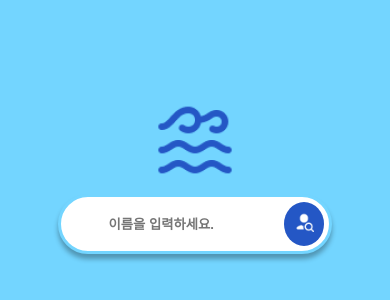
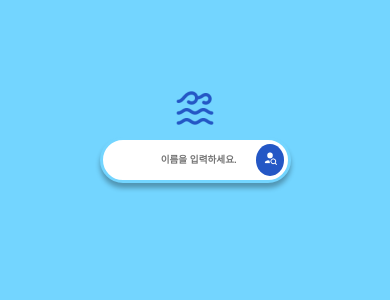
Before and after one commit to RIDE-THE-WAVE/Frontend, a React (Create React App) app in the folder ride-the-wave/: page / in a window 390 px wide. Shown: the part 198-498 px from the top of the page. Built offline with nearby package versions, Linux system fonts and the light colour scheme.

Commit message:
FIX: 로그인페이지 반응형 수정 #9

```diff
--- a/ride-the-wave/src/component/login/Login.js
+++ b/ride-the-wave/src/component/login/Login.js
@@ -34,16 +34,16 @@ function Login() {
                     <div className={styles.search_box}>
                         <div className={styles.put_search_data_section}>
                             <div></div>
+                            <div className={styles.input_box}>
                                 <input
                                     type="text"
                                     placeholder="이름을 입력하세요."
                                     value={username}
                                     onChange={(e) => setUsername(e.target.value)}
                                     onKeyUp={handleLoginByEnter} />
-                            <div onClick={handleLogin}>
-                                <div className={styles.search_img}>
+                            </div>
+                            <div className={styles.search_img} onClick={handleLogin}>
                                 <img src={search_client} alt="search_client"/>
-                                </div>
                             </div>
                         </div>
                     </div>
--- a/ride-the-wave/src/component/login/Login.module.css
+++ b/ride-the-wave/src/component/login/Login.module.css
@@ -1,89 +1,71 @@
 @media all and (max-width:767px) {
-
     .Login {
         width: 100%;
         height: 100vh;
         margin: 0 auto;
         display: grid;
         grid-template-rows: repeat(3, 1fr);
-        gap: 20px;
         background-color: #73D5FF;
-        /* outline: 3px solid red;
-        color: white;     */
     }
 
     .center_box {
         display: flex;
+        width: 100%;
         align-items: center;
         flex-direction: column;
-        /* outline: 3px solid blue;
-        color: white;
-        background-color: #73D5F1; */
     }
 
     .center_top_inner_box {
+        width: 100%;
         display: flex;
+        text-align: center;
         justify-content: center;
-        width: 100%;
-        color: white;
-        /* outline: 3px solid green;
-        background-color: #0093ff; */
+    }
+
+    .center_top_inner_box img {
+        width: 50%;
     }
 
     .center_bottom_inner_box {
+        width: 80%;
         display: flex;
-        flex: 0.3;
+        flex: 0.2;
         justify-content: center;
-        width: 100%;
-        color: white;
-        /* outline: 3px solid green;
-        background-color: #0093ff; */
     }
 
     .search_box {
-        flex: 0.7;
-        display: flex;
-        border: 0.2rem solid #73D5FF;
+        border: 3px solid #73D5FF;
         border-radius: 2rem;
         box-shadow: 0px 5px 5px rgba(0, 0, 0, 0.3);
         color: white;
         background-color: white;
-        /* outline: 3px solid purple; */
-        /* background-color: #9993ff; */
     }
 
     .put_search_data_section {
-        flex: 1;
         display: flex;
-        justify-content: flex-end;
+        justify-content: space-between;
         align-items: center;
         color: white;
-        /* outline: 3px solid cyan; */
-        /* background-color: #5553ff; */
     }
 
-    .put_search_data_section > input {
+    .input_box {
+        width: 50%;
+        display: flex;
+    }
+
+    .put_search_data_section input {
         text-align: center;
         border: none;
-        margin-right: 2em;
+        font-size: 0.6rem;
         font-weight: bold;
-        color: #2457C5;
     }
 
-    /* .put_search_data_section > span {
-        margin-right: 2em;
-        font-weight: bold;
-        color: #2457C5;
-    } */
-
     .search_img {
-        color: white;
+        width: 15%;
         align-items: end;
         background-color: #2457C5;
         border-radius: 50%;
-        margin: 10%;
-        /* outline: 3px solid cyan; */
-        /* background-color: #5553ff; */
+        margin: 2%;
     }
 
     .search_img > img {
@@ -94,91 +76,73 @@
 }
 
 @media all and (min-width: 768px) {
-
     .Login {
         width: 768px;
         height: 100vh;
         margin: 0 auto;
         display: grid;
         grid-template-rows: repeat(3, 1fr);
-        gap: 20px;
         background-color: #73D5FF;
-        /* outline: 3px solid red;
-        color: white;     */
     }
 
     .center_box {
         display: flex;
+        width: 100%;
         align-items: center;
         flex-direction: column;
-        /* outline: 3px solid blue;
-        color: white;
-        background-color: #73D5F1; */
     }
 
     .center_top_inner_box {
+        width: 100%;
         display: flex;
+        text-align: center;
         justify-content: center;
-        width: 100%;
-        color: white;
-        /* outline: 3px solid green;
-        background-color: #0093ff; */
+    }
+
+    .center_top_inner_box img {
+        width: 50%;
     }
 
     .center_bottom_inner_box {
+        width: 80%;
         display: flex;
-        flex: 0.3;
+        flex: 0.2;
         justify-content: center;
-        width: 100%;
-        color: white;
-        /* outline: 3px solid green;
-        background-color: #0093ff; */
     }
 
     .search_box {
-        flex: 0.7;
-        display: flex;
-        border: 0.2rem solid #73D5FF;
+        border: 3px solid #73D5FF;
         border-radius: 2rem;
         box-shadow: 0px 5px 5px rgba(0, 0, 0, 0.3);
         color: white;
         background-color: white;
-        /* outline: 3px solid purple; */
-        /* background-color: #9993ff; */
     }
 
     .put_search_data_section {
-        flex: 1;
         display: flex;
-        justify-content: flex-end;
+        justify-content: space-between;
         align-items: center;
         color: white;
-        /* outline: 3px solid cyan; */
-        /* background-color: #5553ff; */
     }
 
-    .put_search_data_section > input {
+    .input_box {
+        width: 50%;
+        display: flex;
+    }
+
+    .put_search_data_section input {
         text-align: center;
         border: none;
-        margin-right: 2em;
+        font-size: 0.6rem;
         font-weight: bold;
-        color: #2457C5;
     }
 
-    /* .put_search_data_section > span {
-        margin-right: 2em;
-        font-weight: bold;
-        color: #2457C5;
-    } */
-
     .search_img {
-        color: white;
+        width: 15%;
         align-items: end;
         background-color: #2457C5;
         border-radius: 50%;
-        margin: 10%;
-        /* outline: 3px solid cyan; */
-        /* background-color: #5553ff; */
+        margin: 2%;
     }
 
     .search_img > img {
```
Lines whose indentation alone changed are shown as unchanged.
